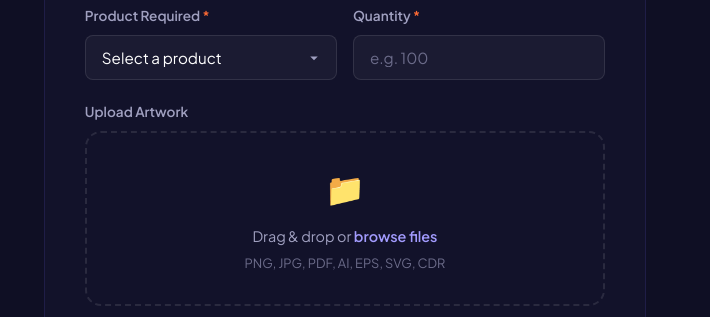
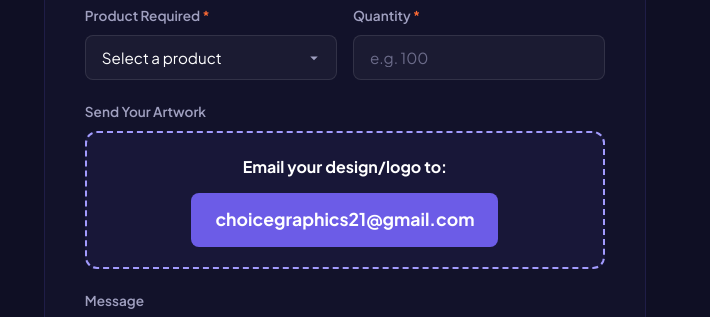
Before and after one commit to gfxtutor22-cg/choice-graphics, a plain HTML site: page index.html in a window 1280 px wide. Shown: the part 7667-7984 px from the top of the page, 570-1280 px from the left. Drawn offline with Linux system fonts and the light colour scheme.

```diff
--- a/index.html
+++ b/index.html
@@ -690,14 +690,14 @@
             </div>
           </div>
           <div class="form-group">
-            <label for="artwork">Upload Artwork</label>
-            <div class="file-upload" id="fileUpload">
-              <input type="file" id="artwork" name="artwork" accept=".png,.jpg,.jpeg,.pdf,.ai,.eps,.svg,.cdr" />
-              <div class="file-upload-text">
-                <span class="upload-icon">📁</span>
-                <p>Drag & drop or <span class="upload-link">browse files</span></p>
-                <small>PNG, JPG, PDF, AI, EPS, SVG, CDR</small>
-              </div>
+            <label>Send Your Artwork</label>
+            <div style="padding: 20px; background: rgba(108, 92, 231, 0.08); border-radius: 12px; border: 2px dashed var(--primary-light); text-align: center;">
+              <p style="margin: 0 0 12px 0; font-size: 1rem; color: var(--text-primary);">
+                <strong>Email your design/logo to:</strong>
+              </p>
+              <a href="mailto:choicegraphics21@gmail.com" style="display: inline-block; padding: 12px 24px; background: var(--primary); color: #fff; border-radius: 8px; font-size: 1.1rem; font-weight: 700; text-decoration: none; transition: all 0.3s ease;">
+                choicegraphics21@gmail.com
+              </a>
             </div>
           </div>
           <div class="form-group">
```
